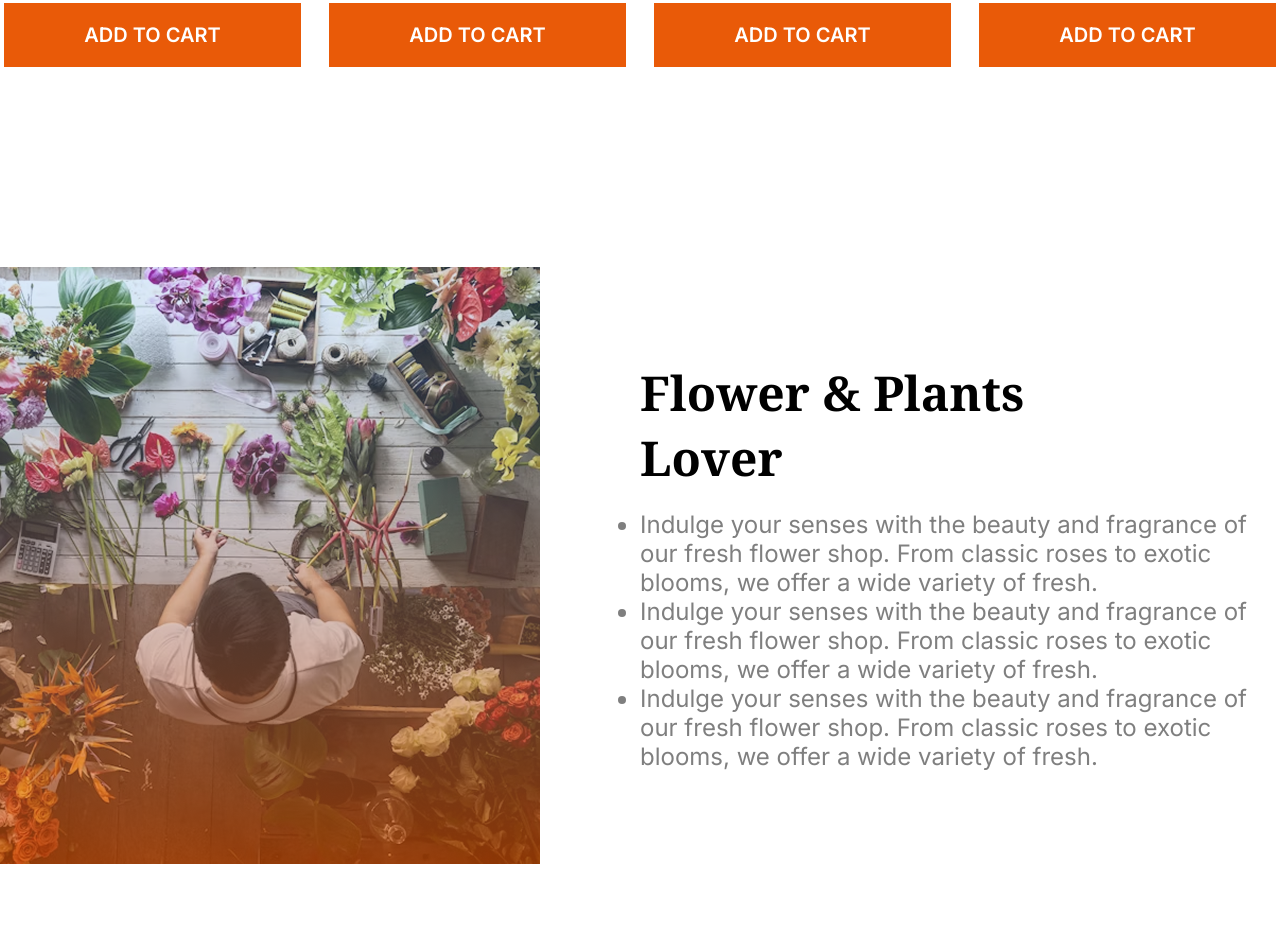
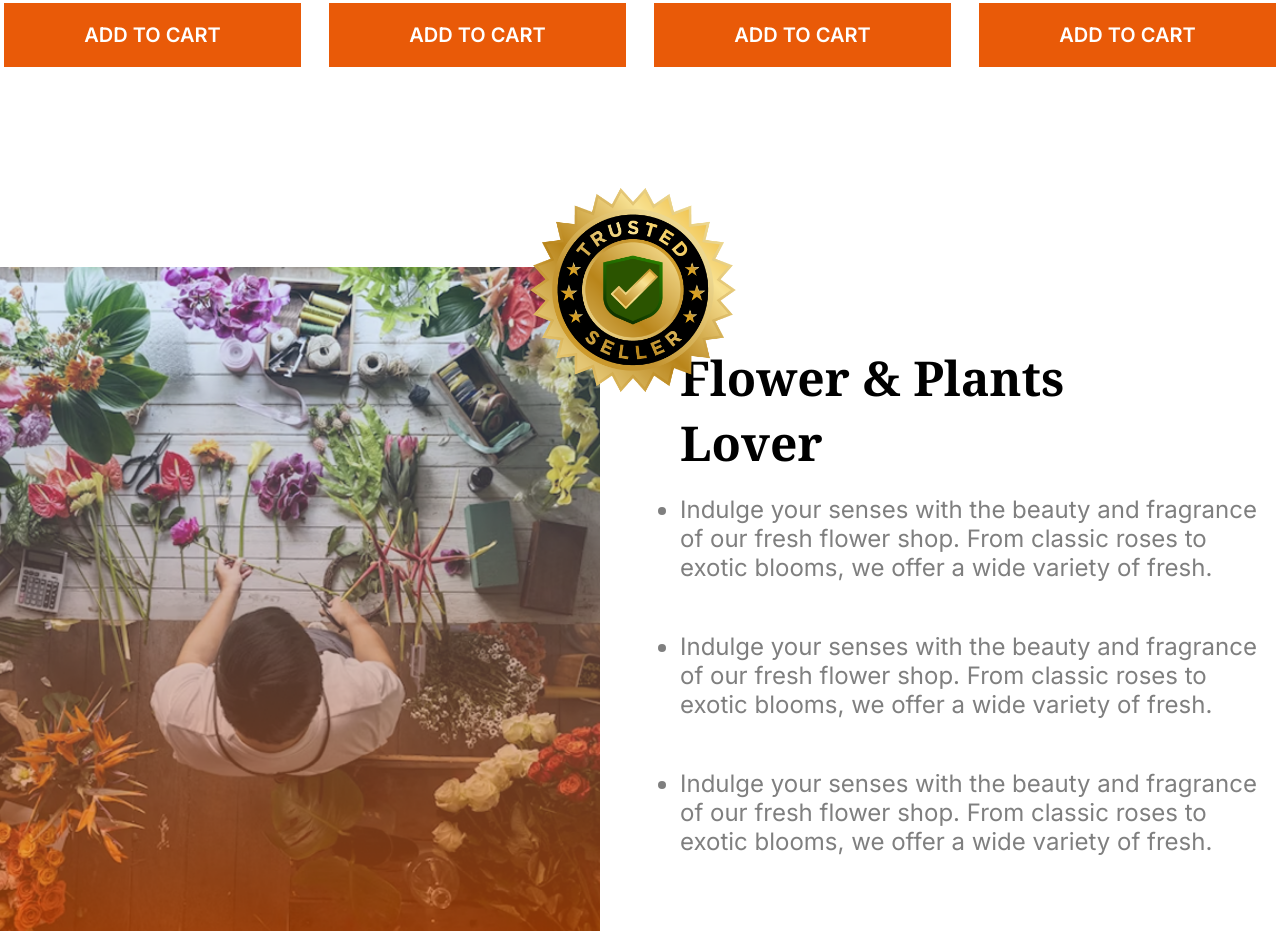
Before and after one commit to abrar-hossain20/responsive-flowers, a plain HTML site: page index.html in a window 1280 px wide. Shown: the part 1915-2853 px from the top of the page. Drawn offline with Linux system fonts and the light colour scheme.

Commit message:
trusted badge added into plants lover section

```diff
--- a/index.html
+++ b/index.html
@@ -108,8 +108,12 @@
           </div>
         </div>
       </section>
+
       <section class="plantsLoverSection">
-        <img src="./assets/flower-store.png" alt="" />
+        <div class="plantsLoverImage">
+          <img src="./assets/flower-store.png" alt="" />
+          <img id="badge" src="./assets/trusted-badge.png" alt="">
+        </div>
         <div class="plantsLoverContent">
           <h1 id="loverH1" class="hFont title">
             Flower & Plants <br />
@@ -134,6 +138,7 @@
           </ul>
         </div>
       </section>
+
       <section class="latestDeals">
         <div class="dealDes">
           <h1 class="hFont title"><span class="h1orange">Latest</span>Deals</h1>
--- a/styles/style.css
+++ b/styles/style.css
@@ -156,9 +156,23 @@
   display: flex;
   justify-content: space-between;
   align-items: center;
-  gap: 50px;
+  gap: 80px;
   margin-top: 200px;
   margin-bottom: 100px;
+}
+.plantsLoverImage{
+  position: relative;
+  width: 50%;
+}
+.plantsLoverImage img{
+  width: 100%;
+}
+#badge{
+position: absolute;
+width: 286px;
+height: 286px;
+left: 490px;
+top: -120px;
 }
 .plantsLoverContent {
   width: 50%;
@@ -166,6 +180,9 @@
 #loverH1 {
   justify-content: left;
   margin-bottom: 20px;
+}
+#plantLoverDes{
+  margin: 50px 0;
 }
 
 /* Join section */
@@ -379,12 +396,18 @@
   }
 
   /* plants lover section  */
+  #badge{
+    display: none;
+  }
   .plantsLoverSection {
     flex-direction: column;
     gap: 20px;
     margin: 0 16px;
   }
-  .plantsLoverSection img {
+  .plantsLoverImage {
+    width: 100%;
+  }
+  .plantsLoverSection .plantsLoverImage img {
     width: 100%;
   }
   .plantsLoverContent {
```
